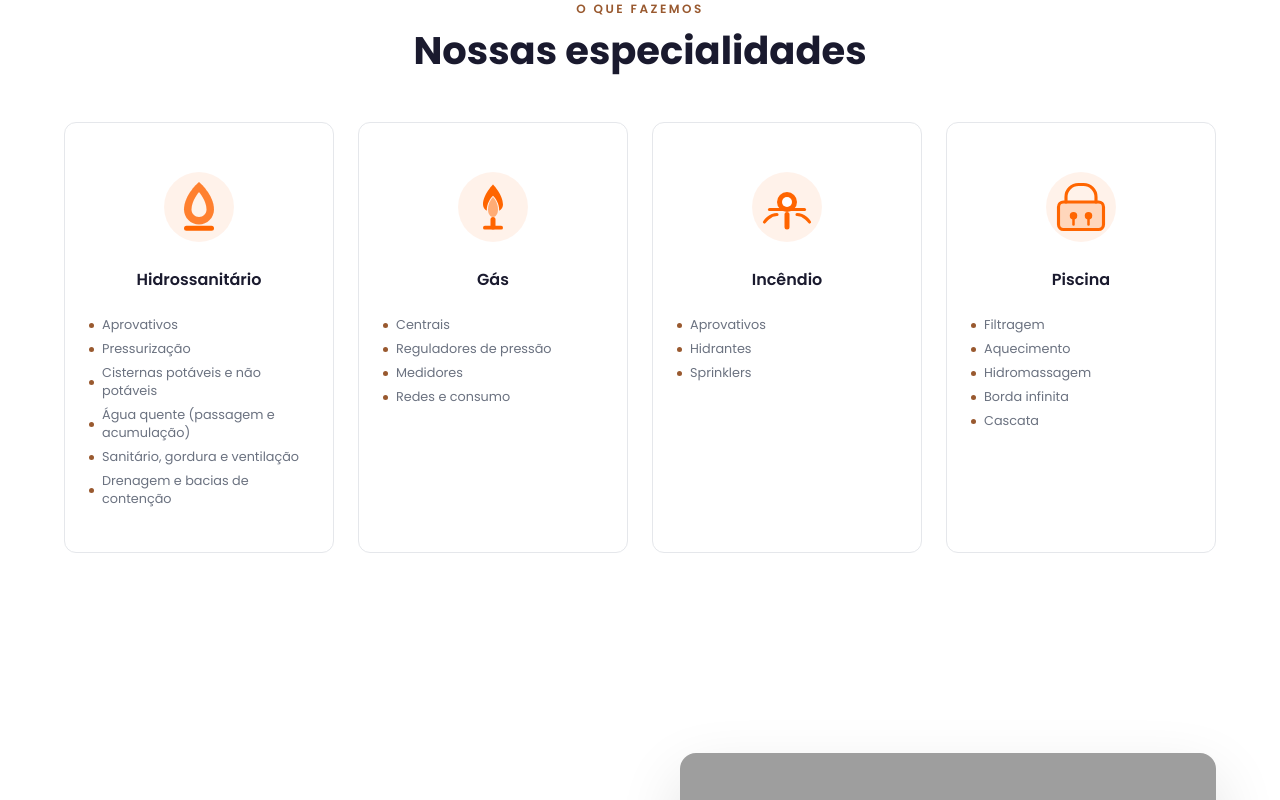
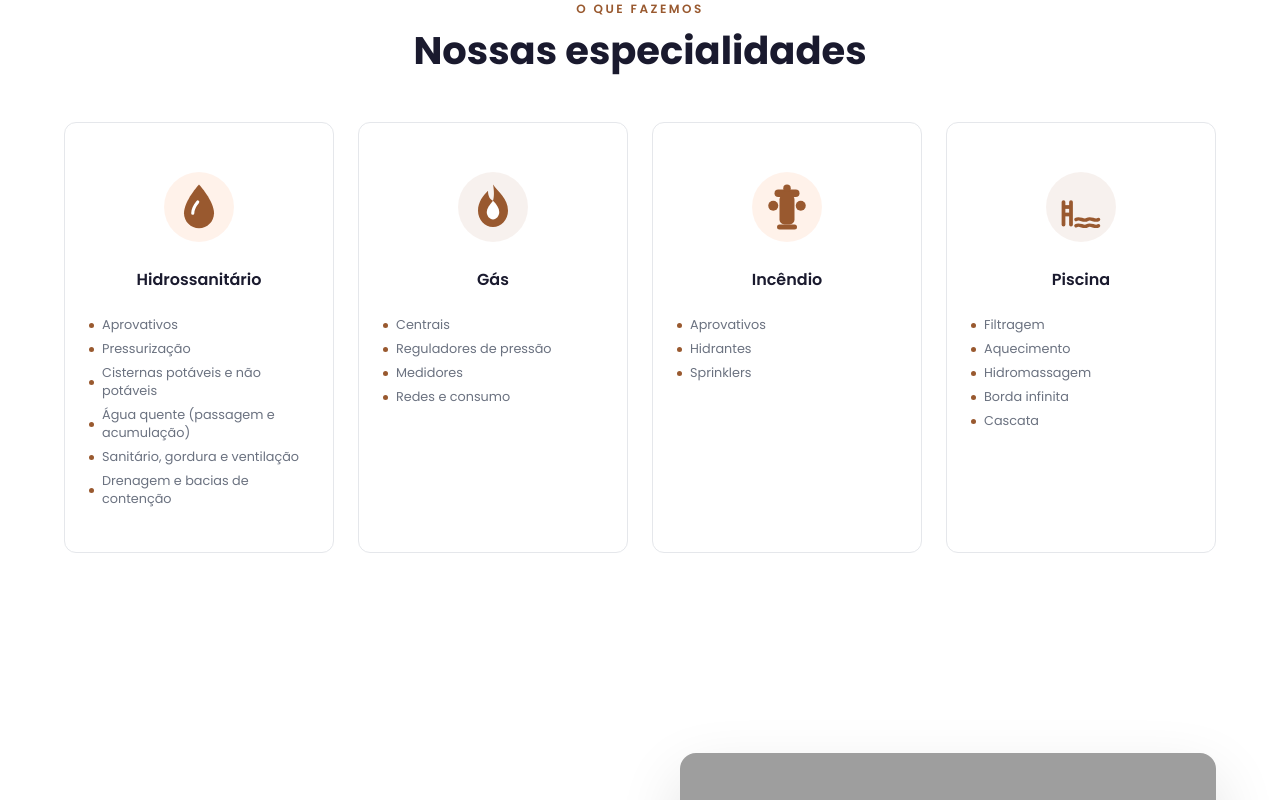
Before and after one commit to matheuszufi/FluirEngenhariaSystem, a React (Vite) app: page /#/ in a window 1280 px wide. Shown: the part 900-1700 px from the top of the page. Built offline with nearby package versions, Linux system fonts and the light colour scheme; no server answers; the database is empty; grey boxes are pictures that could not be loaded.

Commit message:
layout color change
layout color change

```diff
--- a/src/components/Especialidades.jsx
+++ b/src/components/Especialidades.jsx
@@ -2,58 +2,117 @@ const especialidades = [
   {
     icon: (
       <svg viewBox="0 0 64 64" fill="none" xmlns="http://www.w3.org/2000/svg">
-        <circle cx="32" cy="32" r="28" fill="#FF650015"/>
-        <path d="M32 12C32 12 20 22 20 34C20 40.627 25.373 46 32 46C38.627 46 44 40.627 44 34C44 22 32 12 32 12Z" fill="#FF6500" opacity="0.8"/>
-        <path d="M32 20C32 20 26 27 26 34C26 37.314 28.686 40 32 40C35.314 40 38 37.314 38 34C38 27 32 20 32 20Z" fill="white" opacity="0.9"/>
-        <rect x="20" y="47" width="24" height="4" rx="2" fill="#FF6500"/>
+        <circle cx="32" cy="32" r="28" fill="#FF650015" />
+        <path
+          d="M32 14C32 14 20 27 20 37C20 43.627 25.373 49 32 49C38.627 49 44 43.627 44 37C44 27 32 14 32 14Z"
+          fill="#99592f"
+        />
+        <path
+          d="M27 37C27 34 28.5 31 31 28"
+          stroke="white"
+          strokeWidth="2.5"
+          strokeLinecap="round"
+        />
       </svg>
     ),
     title: 'Hidrossanitário',
-    topics: ['Aprovativos', 'Pressurização', 'Cisternas potáveis e não potáveis', 'Água quente (passagem e acumulação)', 'Sanitário, gordura e ventilação', 'Drenagem e bacias de contenção'],
+    topics: [
+      'Aprovativos',
+      'Pressurização',
+      'Cisternas potáveis e não potáveis',
+      'Água quente (passagem e acumulação)',
+      'Sanitário, gordura e ventilação',
+      'Drenagem e bacias de contenção',
+    ],
   },
   {
     icon: (
       <svg viewBox="0 0 64 64" fill="none" xmlns="http://www.w3.org/2000/svg">
-        <circle cx="32" cy="32" r="28" fill="#FF650015"/>
-        <path d="M32 14C32 14 24 22 24 30C24 32 25 34 27 35C27 29 30 25 32 23C34 25 37 29 37 35C39 34 40 32 40 30C40 22 32 14 32 14Z" fill="#FF6500"/>
-        <path d="M32 24C32 24 28 28 28 34C28 37.314 29.686 40 32 40C34.314 40 36 37.314 36 34C36 28 32 24 32 24Z" fill="#FF6500" opacity="0.5"/>
-        <rect x="30" y="40" width="4" height="10" rx="2" fill="#FF6500"/>
-        <rect x="24" y="47" width="16" height="3" rx="1.5" fill="#FF6500"/>
+        <circle cx="32" cy="32" r="28" fill="#99592f15" />
+        <path
+          d="M32 14C36 20 44 25 44 35C44 42 38.6 48 32 48C25.4 48 20 42 20 35C20 28 24 23 28 19C28 24 30 26 32 27C33 24 33 19 32 14Z"
+          fill="#99592f"
+        />
+        <path
+          d="M32 27C35 30 37 33 37 36C37 39 34.8 42 32 42C29.2 42 27 39 27 36C27 33.5 29 30.5 32 27Z"
+          fill="white"
+        />
       </svg>
     ),
     title: 'Gás',
-    topics: ['Centrais', 'Reguladores de pressão', 'Medidores', 'Redes e consumo'],
+    topics: [
+      'Centrais',
+      'Reguladores de pressão',
+      'Medidores',
+      'Redes e consumo',
+    ],
   },
   {
     icon: (
       <svg viewBox="0 0 64 64" fill="none" xmlns="http://www.w3.org/2000/svg">
-        <circle cx="32" cy="32" r="28" fill="#FF650015"/>
-        <circle cx="32" cy="28" r="8" fill="#FF6500"/>
-        <rect x="30" y="36" width="4" height="14" rx="2" fill="#FF6500"/>
-        <path d="M18 34H46" stroke="#FF6500" strokeWidth="2.5" strokeLinecap="round"/>
-        <path d="M14 44C14 44 18 38 24 38" stroke="#FF6500" strokeWidth="2.5" strokeLinecap="round"/>
-        <path d="M50 44C50 44 46 38 40 38" stroke="#FF6500" strokeWidth="2.5" strokeLinecap="round"/>
-        <circle cx="32" cy="28" r="4" fill="white"/>
+        <circle cx="32" cy="32" r="28" fill="#FF650015" />
+
+        <rect x="26" y="22" width="12" height="24" rx="4" fill="#99592f" />
+        <rect x="22" y="18" width="20" height="6" rx="3" fill="#99592f" />
+        <rect x="29" y="14" width="6" height="6" rx="3" fill="#99592f" />
+
+        <circle cx="21" cy="31" r="4" fill="#99592f" />
+        <circle cx="43" cy="31" r="4" fill="#99592f" />
+
+        <rect x="24" y="46" width="16" height="4" rx="2" fill="#99592f" />
       </svg>
     ),
     title: 'Incêndio',
-    topics: ['Aprovativos', 'Hidrantes', 'Sprinklers'],
+    topics: [
+      'Aprovativos',
+      'Hidrantes',
+      'Sprinklers',
+    ],
   },
   {
     icon: (
       <svg viewBox="0 0 64 64" fill="none" xmlns="http://www.w3.org/2000/svg">
-        <circle cx="32" cy="32" r="28" fill="#FF650015"/>
-        <rect x="14" y="28" width="36" height="22" rx="4" fill="#FF6500" opacity="0.2"/>
-        <rect x="14" y="28" width="36" height="22" rx="4" stroke="#FF6500" strokeWidth="2.5"/>
-        <path d="M20 28V24C20 18.477 24.477 14 30 14H34C39.523 14 44 18.477 44 24V28" stroke="#FF6500" strokeWidth="2.5" strokeLinecap="round"/>
-        <circle cx="26" cy="39" r="3" fill="#FF6500"/>
-        <circle cx="38" cy="39" r="3" fill="#FF6500"/>
-        <path d="M26 42V46" stroke="#FF6500" strokeWidth="2" strokeLinecap="round"/>
-        <path d="M38 42V46" stroke="#FF6500" strokeWidth="2" strokeLinecap="round"/>
+        <circle cx="32" cy="32" r="28" fill="#99592f15" />
+
+        {/* Escada */}
+        <path
+          d="M18 28V46"
+          stroke="#99592f"
+          strokeWidth="3"
+          strokeLinecap="round"
+        />
+        <path
+          d="M24 28V46"
+          stroke="#99592f"
+          strokeWidth="3"
+          strokeLinecap="round"
+        />
+        <path d="M18 32H24" stroke="#99592f" strokeWidth="3" />
+        <path d="M18 38H24" stroke="#99592f" strokeWidth="3" />
+
+        {/* Água */}
+        <path
+          d="M28 42C31 40 34 44 37 42C40 40 43 44 46 42"
+          stroke="#99592f"
+          strokeWidth="2.8"
+          strokeLinecap="round"
+        />
+        <path
+          d="M28 47C31 45 34 49 37 47C40 45 43 49 46 47"
+          stroke="#99592f"
+          strokeWidth="2.8"
+          strokeLinecap="round"
+        />
       </svg>
     ),
     title: 'Piscina',
-    topics: ['Filtragem', 'Aquecimento', 'Hidromassagem', 'Borda infinita', 'Cascata'],
+    topics: [
+      'Filtragem',
+      'Aquecimento',
+      'Hidromassagem',
+      'Borda infinita',
+      'Cascata',
+    ],
   },
 ]
 
@@ -61,22 +120,27 @@ export default function Especialidades() {
   return (
     <section className="especialidades" id="servicos">
       <div className="container">
-          <div className="especialidades__header">
+        <div className="especialidades__header">
           <p className="section-tag">O que fazemos</p>
           <h2 className="section-title">Nossas especialidades</h2>
         </div>
+
         <div className="especialidades__grid">
           {especialidades.map((item) => (
             <div className="especialidades__card" key={item.title}>
-              <div className="especialidades__icon">{item.icon}</div>
-              <h3 className="especialidades__name">{item.title}</h3>
-              {item.topics && (
-                <ul className="especialidades__topics">
-                  {item.topics.map((t) => (
-                    <li key={t}>{t}</li>
-                  ))}
-                </ul>
-              )}
+              <div className="especialidades__icon">
+                {item.icon}
+              </div>
+
+              <h3 className="especialidades__name">
+                {item.title}
+              </h3>
+
+              <ul className="especialidades__topics">
+                {item.topics.map((topic) => (
+                  <li key={topic}>{topic}</li>
+                ))}
+              </ul>
             </div>
           ))}
         </div>
```
